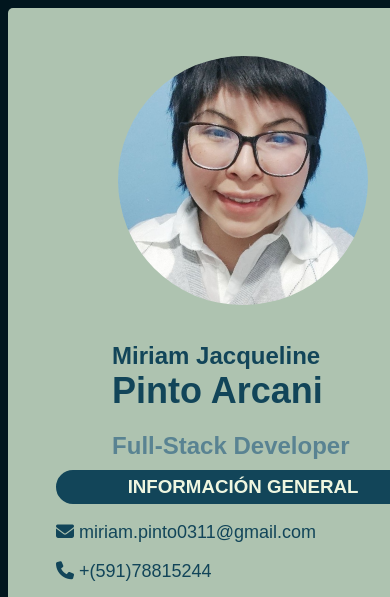
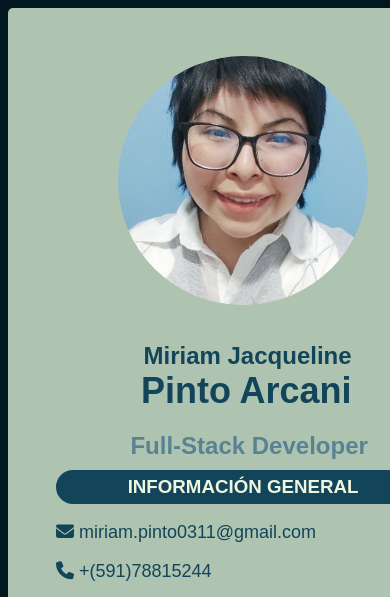
Before and after one commit to mimi0311/mimi0311.github.io, a plain HTML site: page index.html in a window 390 px wide. Shown: the top 597 px of the page. Drawn offline with Linux system fonts and the light colour scheme.

Commit message:
Arreglando el estilo

```diff
--- a/style.css
+++ b/style.css
@@ -124,13 +124,15 @@ table{
         font-size: 150%;
         font-weight: bold;
         color: #598392;
-        padding-left: 0;
+        padding-left: 7%;
     }
     .nombre{
+        padding-left: 12%;
         font-size: 100%;
         color: #124559;
     }
     .apellido{
+        padding-left: 11%;
         font-size: 150%;
         color: #124559;
     }
```
